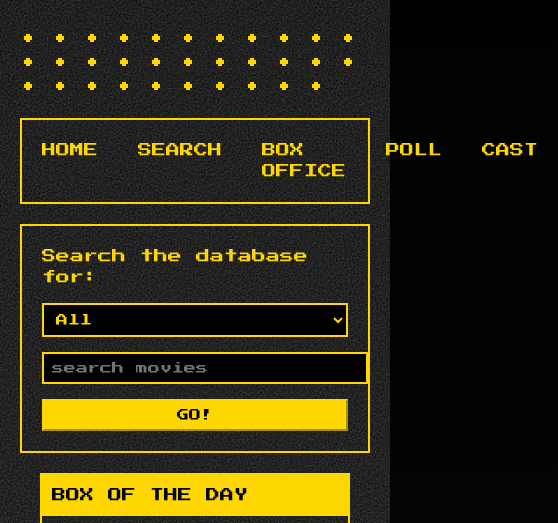
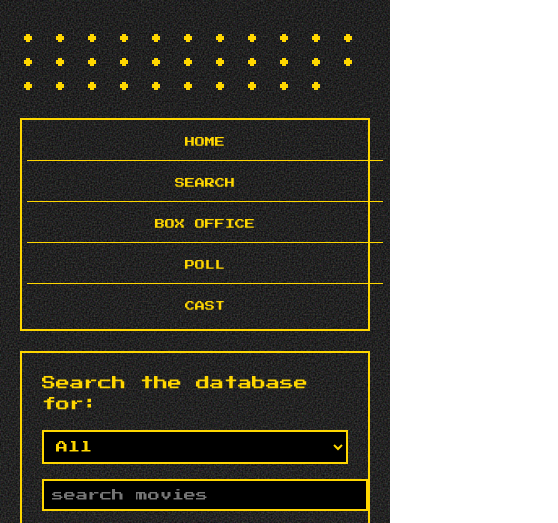
Before and after one commit to atharv14/RetroMDb, a plain HTML site: page index.html in a window 390 px wide. Shown: the part 266-789 px from the top of the page, 558 px wide, since content can reach past the window. Drawn offline with Linux system fonts and the light colour scheme; files whose address does not match are found by name.

Commit message:
Navbar fixes

```diff
--- a/css/styles.css
+++ b/css/styles.css
@@ -90,6 +90,8 @@ body::before {
     margin: 20px auto;
     border: 2px solid var(--retro-yellow);
     max-width: var(--max-width);
+    flex-wrap: wrap;
+    gap: 5px;
 }
 
 .nav-link {
@@ -97,11 +99,44 @@ body::before {
     text-decoration: none;
     padding: 10px 20px;
     font-size: 14px;
+    text-align: center;
+    flex: 1;
+    min-width: max-content;
 }
 
 .nav-link:hover {
     background: var(--retro-yellow);
     color: var(--retro-black);
+}
+
+/* Add media queries for mobile responsiveness */
+@media screen and (max-width: 768px) {
+    .main-nav {
+        padding: 5px;
+    }
+
+    .nav-link {
+        font-size: 10px; /* Even smaller font for very small screens */
+        padding: 6px 8px;
+    }
+}
+
+/* For very small screens */
+@media screen and (max-width: 480px) {
+    .main-nav {
+        flex-direction: column;
+        align-items: center;
+    }
+
+    .nav-link {
+        width: 100%;
+        padding: 10px;
+        border-bottom: 1px solid var(--retro-yellow);
+    }
+
+    .nav-link:last-child {
+        border-bottom: none;
+    }
 }
 
 /* Search Section Styles */
```
